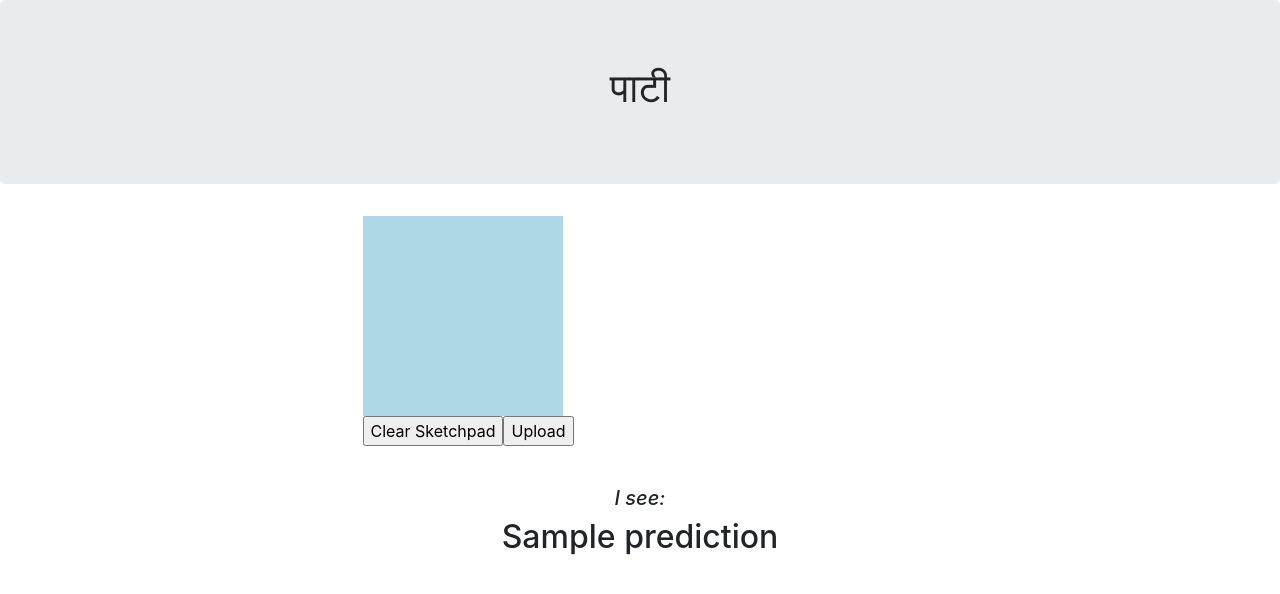
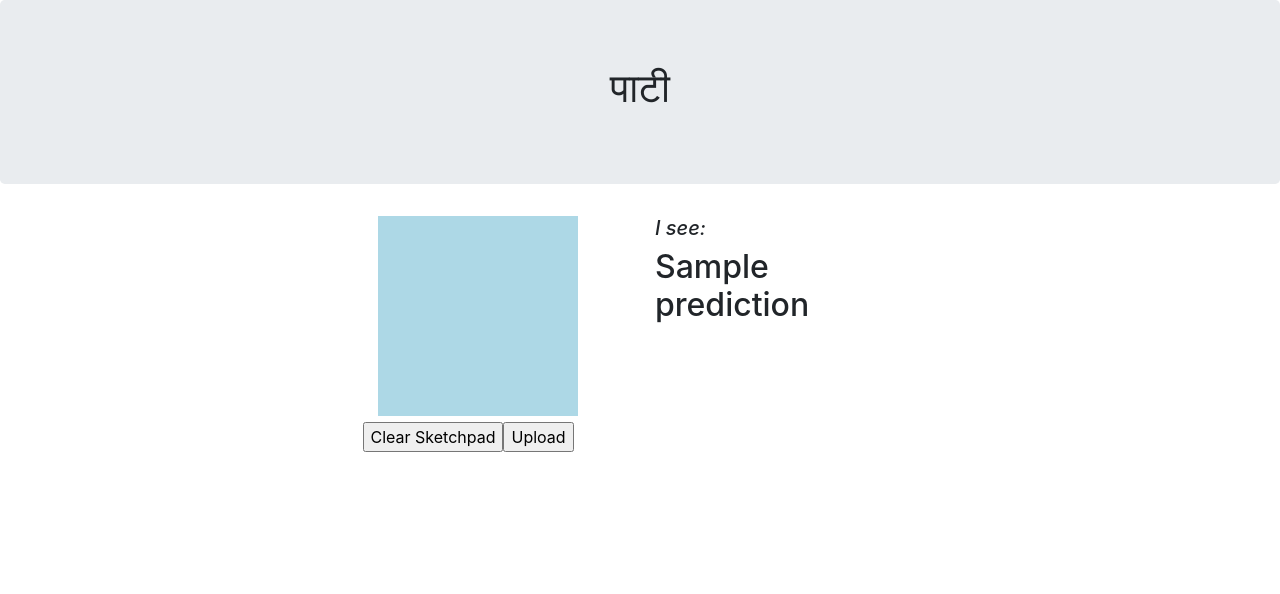
Before and after one commit to bglearning/pati, a Flask app: template templates/index.html in a window 1280 px wide. Shown: the top 594 px of the page. Run offline with Flask 2, Linux system fonts and the light colour scheme; the template is opened without the code that fills it: most values are stand-ins (such as "Sample title", 1, 10 or a date in 2020); a map, chart or similar area stays blank; some libraries are stand-ins or nearby versions.

Commit message:
Display prediction in same row as canvas

```diff
--- a/templates/index.html
+++ b/templates/index.html
@@ -14,7 +14,14 @@
           <div class="col-lg-12 mb-4">
               <div class="col-md-6 mx-auto">
                 <div class="row">
-                    <canvas id="sketchpad" width="200" height="200" style="background-color:lightblue"></canvas>
+                    <div class="col-md-6">
+                        <canvas id="sketchpad" width="200" height="200" style="background-color:lightblue"></canvas>
+                    </div>
+                    <div class="col-md-6">
+                       {% if prediction != ''%}
+                       <h5><i>I see:</i> </h5><h2>{{ prediction }}</h2>
+                       {% endif %}
+                    </div>
                 </div>
                 <div class="row">
                     <input type="submit" value="Clear Sketchpad" onclick="clearCanvas(canvas,ctx);">
@@ -26,13 +33,6 @@
               </div>
           </div>
         </div>
-        <div class="row" style='text-align: center'>
-          <div class="col-lg-12 text-center">
-            {% if prediction != ''%}
-            <h5><i>I see:</i> </h5><h2>{{ prediction }}</h2>
-            {% endif %}
-          </div>
-        </div>
     </div>
 </body>
 
```
